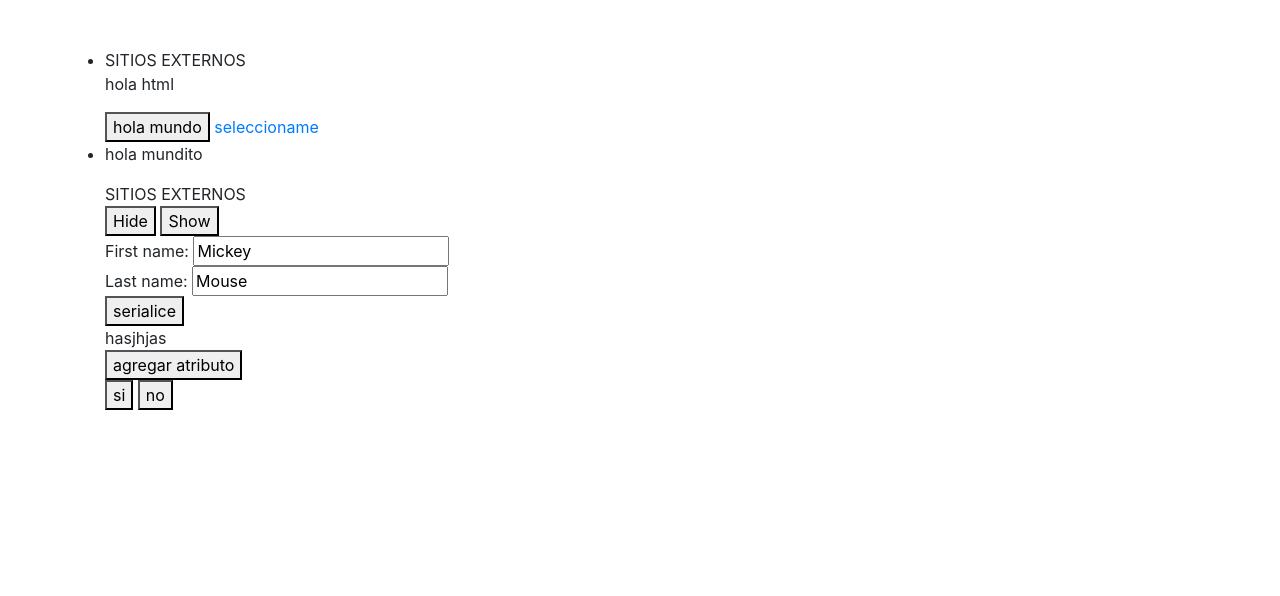
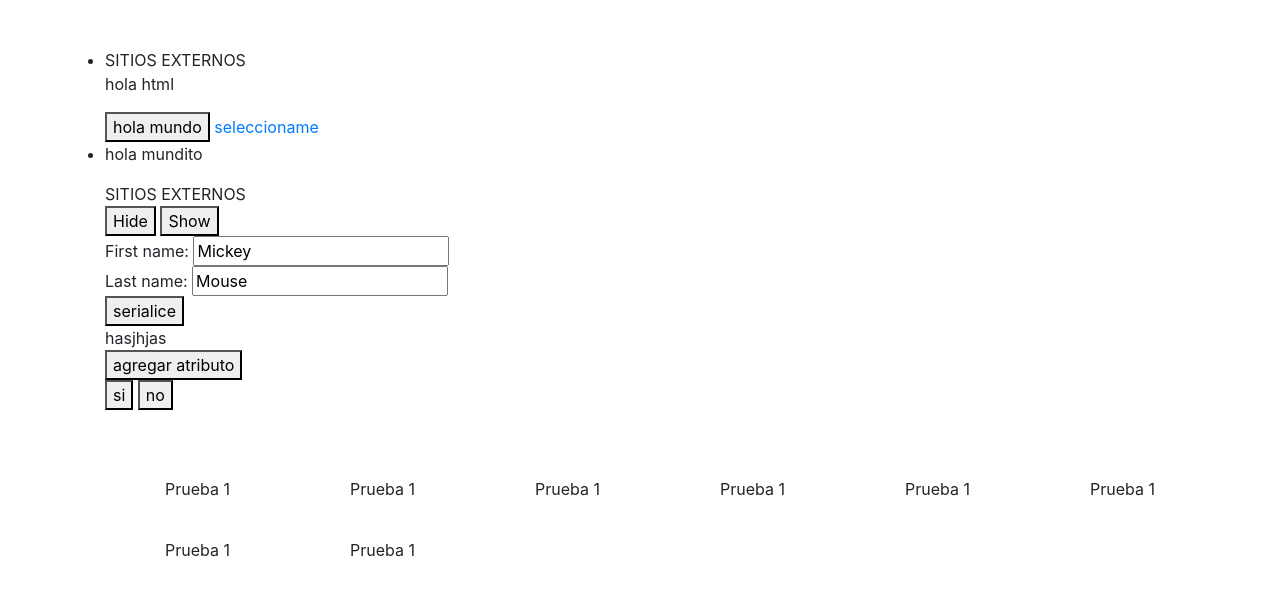
Before and after one commit to JeanReyes/PruebasJquery, a plain HTML site: page index.html in a window 1280 px wide. Drawn offline with nearby package versions, Linux system fonts and the light colour scheme.

Commit message:
grid mas media scream

```diff
--- a/index.html
+++ b/index.html
@@ -5,16 +5,14 @@
     <meta name="viewport" content="width=device-width, initial-scale=1.0">
     <meta http-equiv="X-UA-Compatible" content="ie=edge">
     <link rel="stylesheet" href="https://stackpath.bootstrapcdn.com/bootstrap/4.3.1/css/bootstrap.min.css" integrity="sha384-ggOyR0iXCbMQv3Xipma34MD+dH/1fQ784/j6cY/iJTQUOhcWr7x9JvoRxT2MZw1T" crossorigin="anonymous">
+    <link rel="stylesheet" href="style.css">
+
     <title>Document</title>
 </head>
 <body>
 
-    <style>
-        .otros_dialog .otros_seleccionado{
-        background-color: #2014c991;
-    }
 
-    </style>
+
     <ul class="rn_menu AdminWeb_menu dd-list">
 
         <div class="bg-categories">
@@ -59,6 +57,20 @@
                                     <button id="agregarprop">si</button>
                                     <button id="agregarprop">no</button>
                             </div>
+
+                            <br>
+                            <br>
+
+                            <div class="AdminWeb_grid">
+                                <div class="list-menu-grid">Prueba 1</div>
+                                <div class="list-menu-grid">Prueba 1</div>
+                                <div class="list-menu-grid">Prueba 1</div>
+                                <div class="list-menu-grid">Prueba 1</div>
+                                <div class="list-menu-grid">Prueba 1</div>
+                                <div class="list-menu-grid">Prueba 1</div>
+                                <div class="list-menu-grid">Prueba 1</div>
+                                <div class="list-menu-grid">Prueba 1</div>
+                            </div>
                         </div>
                     </div>
                 </div>
--- a/style.css
+++ b/style.css
@@ -0,0 +1,93 @@
+.otros_dialog .otros_seleccionado{
+    background-color: #2014c991;
+}
+
+/*estilos responsivos*/
+.AdminWeb_grid{
+    display: grid;
+    grid-template-columns: repeat(1, 1fr);
+}
+
+.list-menu-grid{
+    text-align: center;
+    margin: auto;
+    padding: 10%;
+}
+
+/*version mobile se distorciona*/
+.AdminWeb_editando #bigfooter{
+    margin: auto auto auto auto;
+}
+
+@media screen and (min-width: 400px) {
+    .AdminWeb_grid{
+        display: grid;
+        grid-template-columns: repeat(2, 1fr);
+    }
+
+    .list-menu-grid{
+        text-align: center;
+        margin: auto;
+        padding: 10%;
+    }
+
+    /*version mobile se distorciona*/
+    .AdminWeb_editando #bigfooter{
+        margin: auto auto auto auto;
+    }
+}
+
+
+
+@media screen and (min-width: 800px) {
+    .AdminWeb_grid{
+        display: grid;
+        grid-template-columns: repeat(4, 1fr);
+    }
+
+    .list-menu-grid{
+        text-align: center;
+        margin: auto;
+        padding: 10%;
+    }
+
+    /*version mobile se distorciona*/
+    .AdminWeb_editando #bigfooter{
+        margin: auto auto auto auto;
+    }
+}
+
+@media screen and (min-width: 1200px) {
+    .AdminWeb_grid{
+        display: grid;
+        grid-template-columns: repeat(6, 1fr);
+    }
+
+    .list-menu-grid{
+        text-align: center;
+        margin: auto;
+        padding: 10%;
+    }
+
+    /*version mobile se distorciona*/
+    .AdminWeb_editando #bigfooter{
+        margin: auto auto auto auto;
+    }
+}
+@media screen and (min-width: 1400px) {
+    .AdminWeb_grid{
+        display: grid;
+        grid-template-columns: repeat(8, 1fr);
+    }
+
+    .list-menu-grid{
+        text-align: center;
+        margin: auto;
+        padding: 10%;
+    }
+
+    /*version mobile se distorciona*/
+    .AdminWeb_editando #bigfooter{
+        margin: auto auto auto auto;
+    }
+}
```
